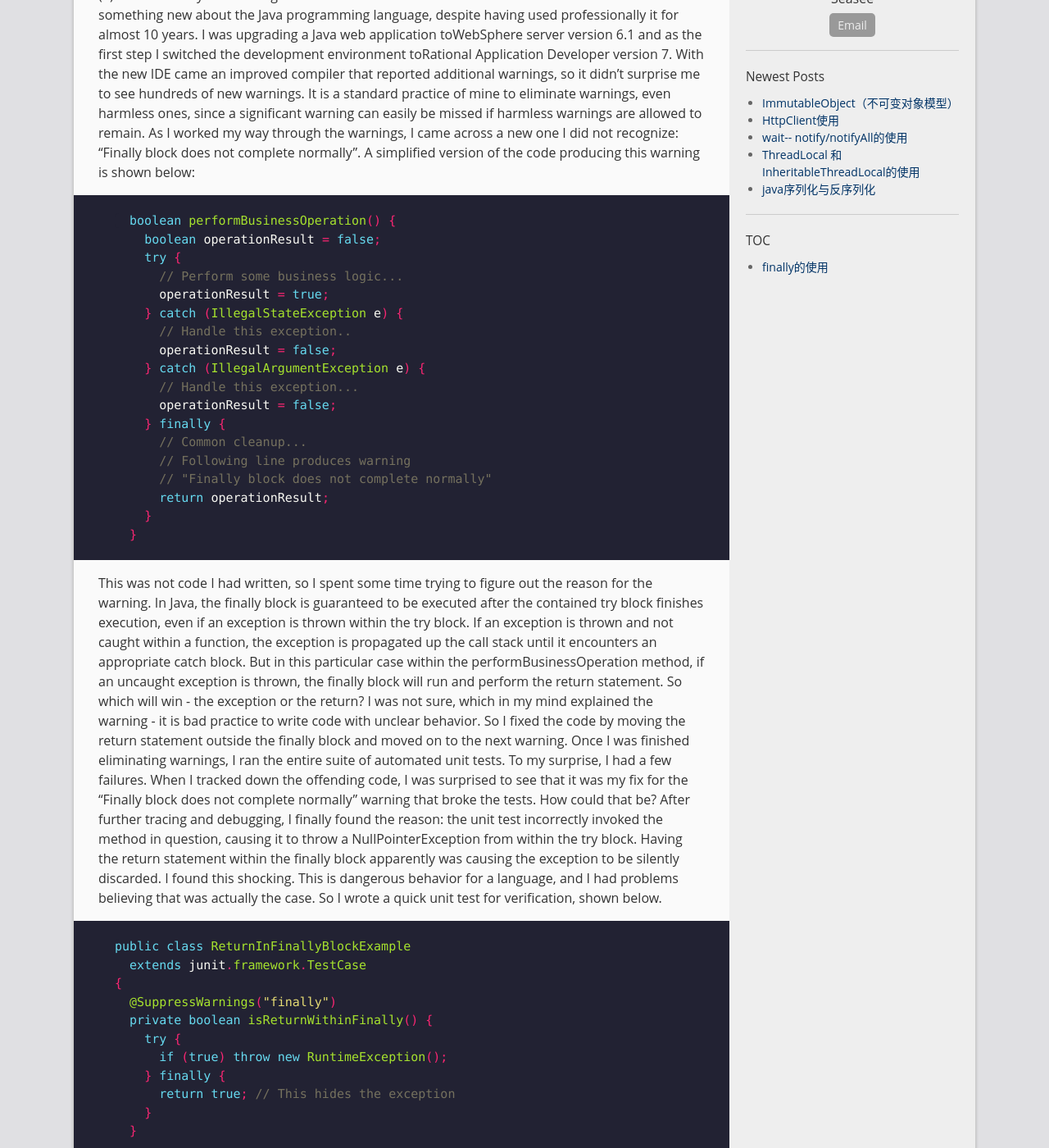
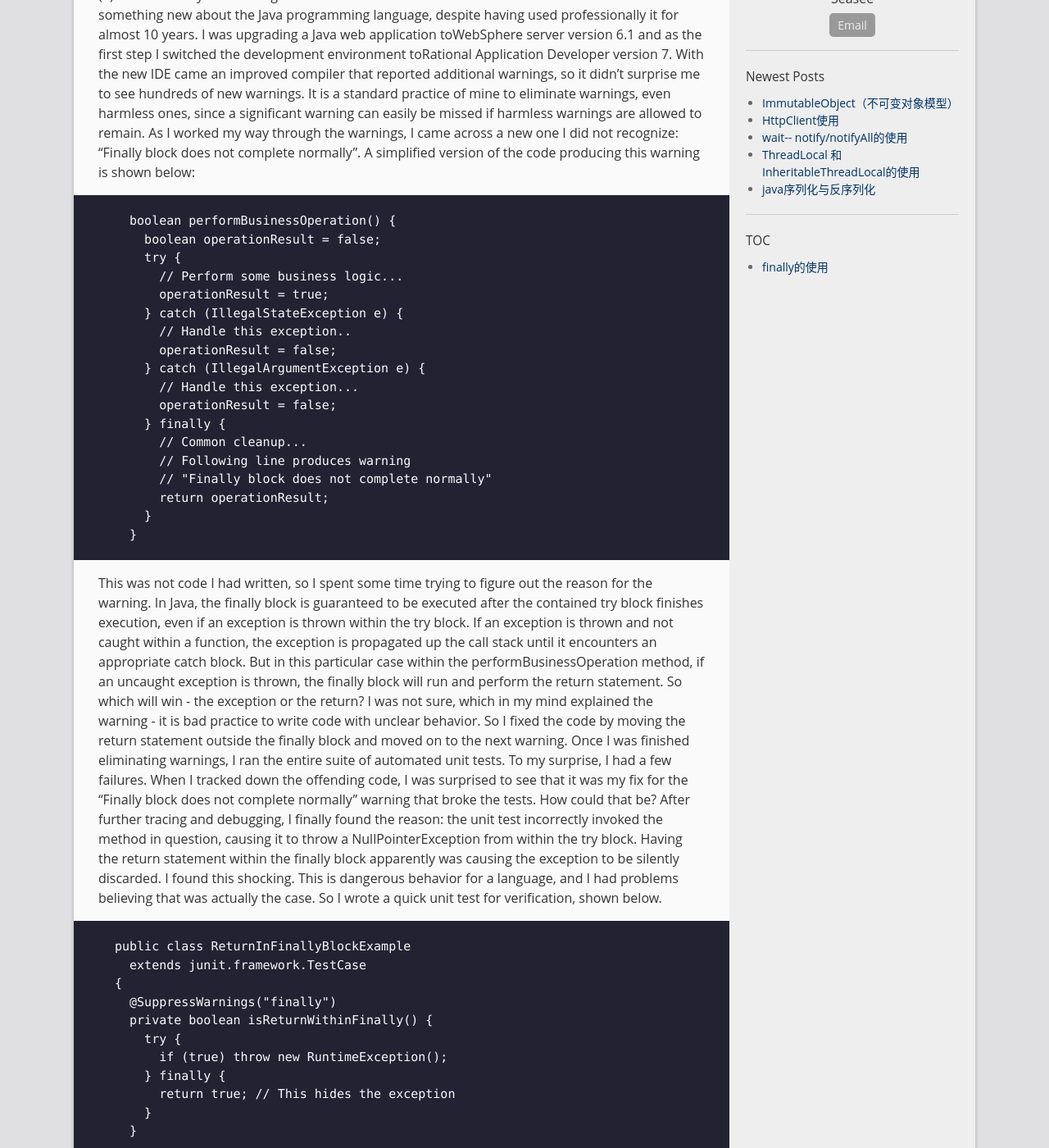
Before and after one commit to E-Present/e-present.github.io, a Jekyll site: the page built from _posts/2014-03-12-exception-finally.md, in a window 1280 px wide and 1400 px high, scrolled down 291 px. Shown: the whole window at 82% size. Built offline with Jekyll 4.4.1, drawn with Linux system fonts in a browser that asks for light colours; some of the changed text lies outside the part shown.

Commit message:
Update 2014-03-12-exception-finally.md

````diff
--- a/_posts/2014-03-12-exception-finally.md
+++ b/_posts/2014-03-12-exception-finally.md
@@ -9,7 +9,7 @@ permalink: /blogs/exception-finally
 (1)   There is always something more to learn. That was the lesson for me last week when I learned something new about the Java programming language, despite having used professionally it for almost 10 years.
 I was upgrading a Java web application toWebSphere server version 6.1 and as the first step I switched the development environment toRational Application Developer version 7. With the new IDE came an improved compiler that reported additional warnings, so it didn't surprise me to see hundreds of new warnings. It is a standard practice of mine to eliminate warnings, even harmless ones, since a significant warning can easily be missed if harmless warnings are allowed to remain. As I worked my way through the warnings, I came across a new one I did not recognize: "Finally block does not complete normally". A simplified version of the code producing this warning is shown below:
 
-~~~java
+```
   boolean performBusinessOperation() {
     boolean operationResult = false;
     try {
@@ -28,12 +28,12 @@ I was upgrading a Java web application toWebSphere server version 6.1 and as the
       return operationResult;
     }
   }
-  ~~~
+  ```
 
 This was not code I had written, so I spent some time trying to figure out the reason for the warning. In Java, the finally block is guaranteed to be executed after the contained try block finishes execution, even if an exception is thrown within the try block. If an exception is thrown and not caught within a function, the exception is propagated up the call stack until it encounters an appropriate catch block. But in this particular case within the performBusinessOperation method, if an uncaught exception is thrown, the finally block will run and perform the return statement. So which will win - the exception or the return? I was not sure, which in my mind explained the warning - it is bad practice to write code with unclear behavior. So I fixed the code by moving the return statement outside the finally block and moved on to the next warning.
 Once I was finished eliminating warnings, I ran the entire suite of automated unit tests. To my surprise, I had a few failures. When I tracked down the offending code, I was surprised to see that it was my fix for the "Finally block does not complete normally" warning that broke the tests. How could that be? After further tracing and debugging, I finally found the reason: the unit test incorrectly invoked the method in question, causing it to throw a NullPointerException from within the try block. Having the return statement within the finally block apparently was causing the exception to be silently discarded. I found this shocking. This is dangerous behavior for a language, and I had problems believing that was actually the case. So I wrote a quick unit test for verification, shown below.
 
-~~~java
+```
 public class ReturnInFinallyBlockExample
   extends junit.framework.TestCase
 {
@@ -65,12 +65,12 @@ public class ReturnInFinallyBlockExample
     }
   }
 }
-~~~
+```
 
 This test case passes, demonstrating that the uncaught exception within the try block is silently discarded if the return statement is within the finally block. Note my use of the Java 5 annotation@SuppressWarnings("finally") in order to stop the compiler from reporting the "Finally block does not complete normally" warning for this example.
 Perhaps I should have been less surprised by this behavior in Java given that I was already aware of another suboptimal situation regarding Java exception handling in finally blocks: if an uncaught exception is thrown in a try block and then another exception is thrown in the finally block, it will be the second exception that is propagated out of the method. The first exception will be silently lost. The following test case demonstrates this behavior:
 
-~~~java
+```
 public class ExceptionInFinallyBlockExample
   extends junit.framework.TestCase
 {
@@ -90,7 +90,7 @@ public class ExceptionInFinallyBlockExample
     }
   }
 }
-~~~
+```
 
 Ignoring errors is dangerous, as I have discussed in my article on Error Handling and Reliability. So I strongly feel that the Java language should have prohibited return statements in finally blocks. Fortunately, modern Java IDEs like Eclipse can make up for this shortcoming by allowing you to flag this code construct as an error rather than a warning.
 
````
